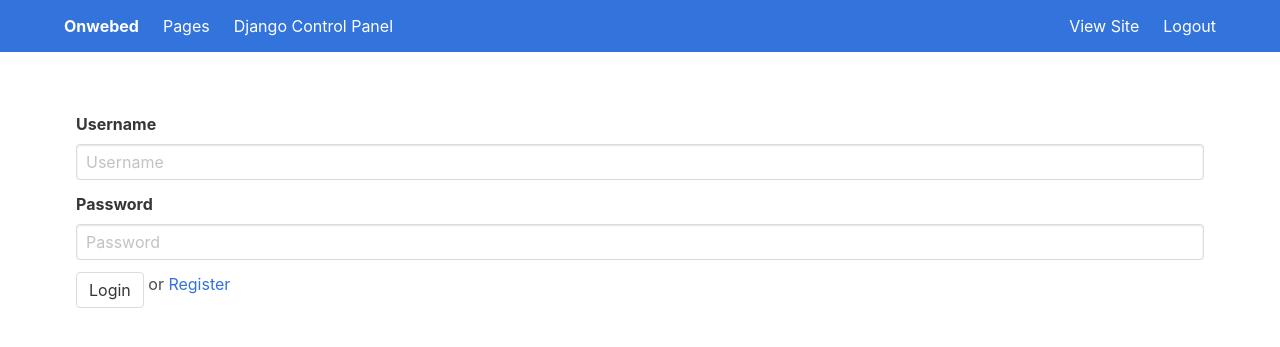
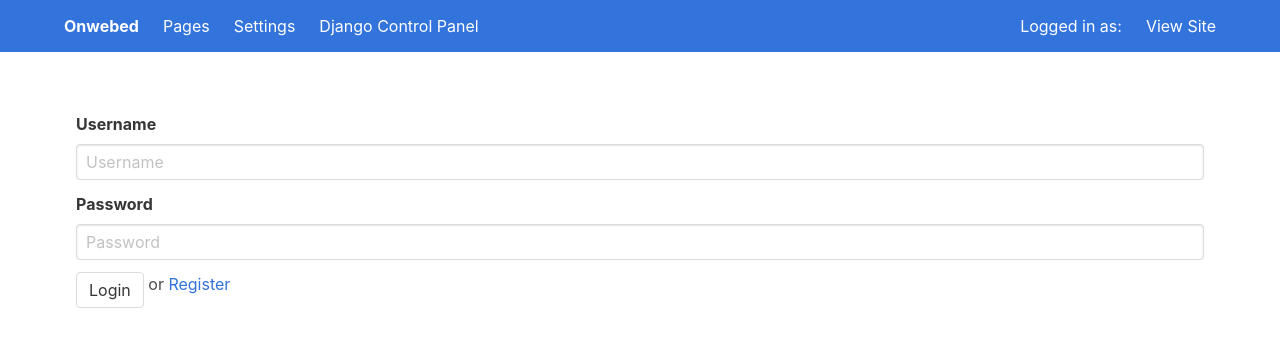
Before and after one commit to hedronium/onwebed, a Django app: a page that uses onwebed/templates/onwebed/base.html in a window 1280 px wide. Shown: the top 347 px of the page. Run offline with Django 3.2, Linux system fonts and the light colour scheme; style sheets or scripts are compiled from the project's sources; some libraries are stand-ins or nearby versions.

Commit message:
Change menu item which shows username of a logged in user.

```diff
--- a/onwebed/templates/onwebed/base.html
+++ b/onwebed/templates/onwebed/base.html
@@ -41,20 +41,28 @@
 					                Pages
 					            </a>
 
+                                <a class="navbar-item" href="{% url 'pages:settings' %}">
+                                    Settings
+                                </a>
+
 					            <a class="navbar-item" href="/admin" target="_new">
 					                Django Control Panel
 					            </a>
 					        </div>
 					        <div class="navbar-end">
 					        	<span class="navbar-item">
-					        		{{ user.username }}
+					        		Logged in as: {{ user.username }}
 					        	</span>
+
 					        	<a class="navbar-item" href="{% url 'base_url' %}" target="_new">
 					                View Site
 					            </a>
+
+					            {% if user.is_authenticated %}
 					            <a class="navbar-item" href="{% url 'users:logout' %}">
 					                Logout
 					            </a>
+					            {% endif %}
 					        </div>
 					    </div>
 					</div>
```
Also changed, not shown: 2 other files.
